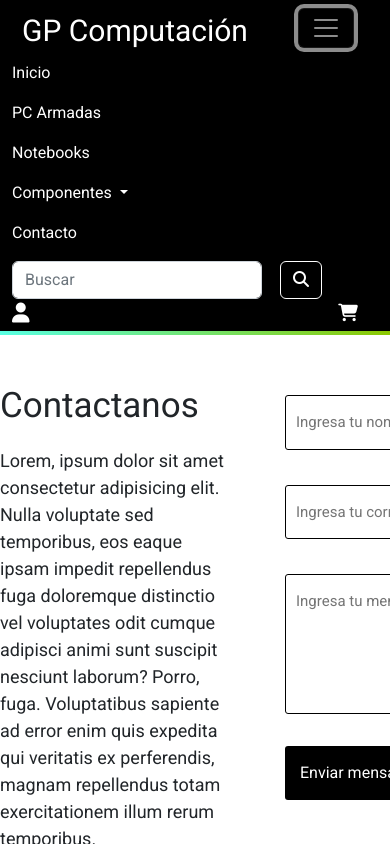
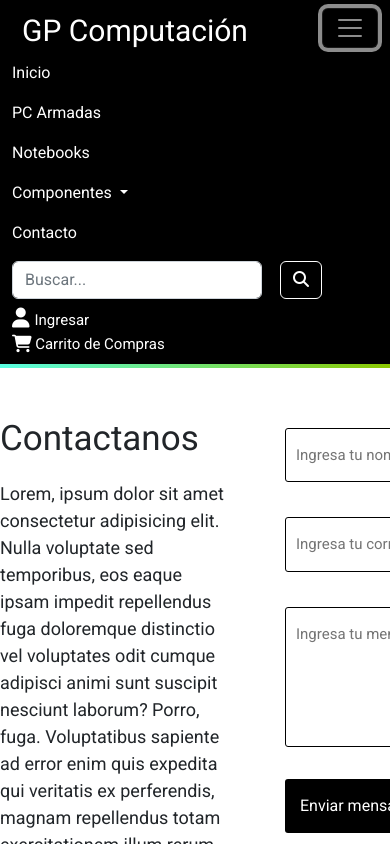
Before and after one commit to Kamuhz/mi_repositorio, a plain HTML site: page src/pages/contact.html in a window 390 px wide. Both pictures are taken after a click on the button "Toggle navigation". Shown: the top 844 px of the page. Drawn offline with nearby package versions, Linux system fonts and the light colour scheme.

Commit message:
reparados todos los links

```diff
--- a/src/pages/contact.html
+++ b/src/pages/contact.html
@@ -14,18 +14,18 @@
     <header>
         <nav class="navbar navbar-expand-lg bg-body-tertiary navbar-dark bg-black">
             <div class="container-fluid">
-                <div class="row">
+                <div class="row contenedor-hamburger">
                     <div class="col">
                         <a class="navbar-brand logo-web" href="#">GP Computación</a>
                     </div>
-                    <div class="col text-end">
+                    <div class="col boton-hamburgesa">
                         <button class="navbar-toggler" type="button" data-bs-toggle="collapse" data-bs-target="#navbarSupportedContent" aria-controls="navbarSupportedContent" aria-expanded="false" aria-label="Toggle navigation">
                         <span class="navbar-toggler-icon"></span>
                         </button>
                     </div>
                 </div>
                 <div class="collapse navbar-collapse" id="navbarSupportedContent">
-                    <ul class="navbar-nav mb-2 mb-lg-0">
+                    <ul class="navbar-nav me-auto mb-2 mb-lg-0">
                         <li class="nav-item">
                             <a class="nav-link active" aria-current="page" href="../../index.html">Inicio</a>
                         </li>
@@ -39,7 +39,7 @@
                             <a class="nav-link dropdown-toggle menu-desplegable" href="#" role="button" data-bs-toggle="dropdown" aria-expanded="false">
                             Componentes
                             </a>
-                            <ul class="dropdown-menu">
+                            <ul class="dropdown-menu" style="width: 200px;">
                                 <li><a class="dropdown-item" href="./monitores.html">Monitores</a></li>
                                 <li><a class="dropdown-item" href="./gpus.html">Placas de Video</a></li>
                             </ul>
@@ -49,17 +49,24 @@
                         </li>
                     </ul>
                     <form class="d-flex mx-auto buscador" role="search">
-                    <input class="form-control me-2" type="search" placeholder="Buscar" aria-label="Search">
+                        <input class="form-control me-2" type="search" placeholder="Buscar..." aria-label="Search">
                         <button class="btn btn-search btn-outline-success" type="submit">
                             <i class="fas fa-search"></i>
                         </button>
                     </form>
+                    <div class="login">
+                        <a href="#">
+                            <i class="fas fa-user"></i>
+                            <span class="d-lg-none texto-iconos">Ingresar</span>
+                        </a>
                     </div>
-            <a class="login" href="#">
-                <i class="fas fa-user"></i>
+                    <div class="carrito">
+                        <a href="#">
+                            <i class="fa fa-shopping-cart fa-lg"></i>
+                            <span class="d-lg-none texto-iconos">Carrito de Compras</span>
                         </a>
-            <div class="carrito">
-                <i class="fa fa-shopping-cart fa-lg"></i>
+                    </div>
+                </div>
             </div>
         </nav>
     </header>
```
Also changed, not shown: src/pages/gpus.html (+16 -9 lines), src/pages/monitores.html (+16 -9 lines), src/pages/notebooks.html (+16 -9 lines), src/pages/pccompletas.html (+16 -9 lines). Lines whose indentation alone changed are shown as unchanged.
